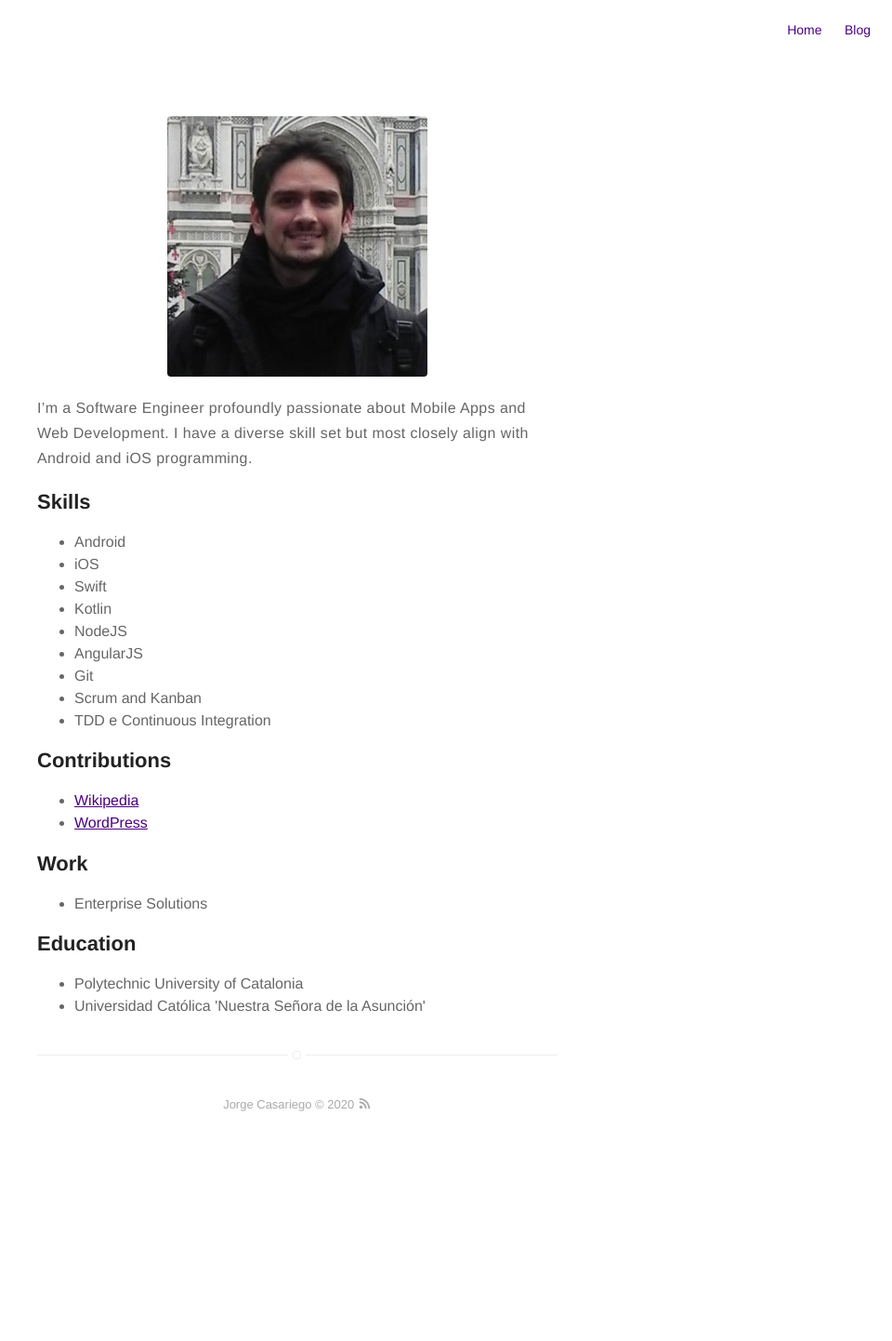
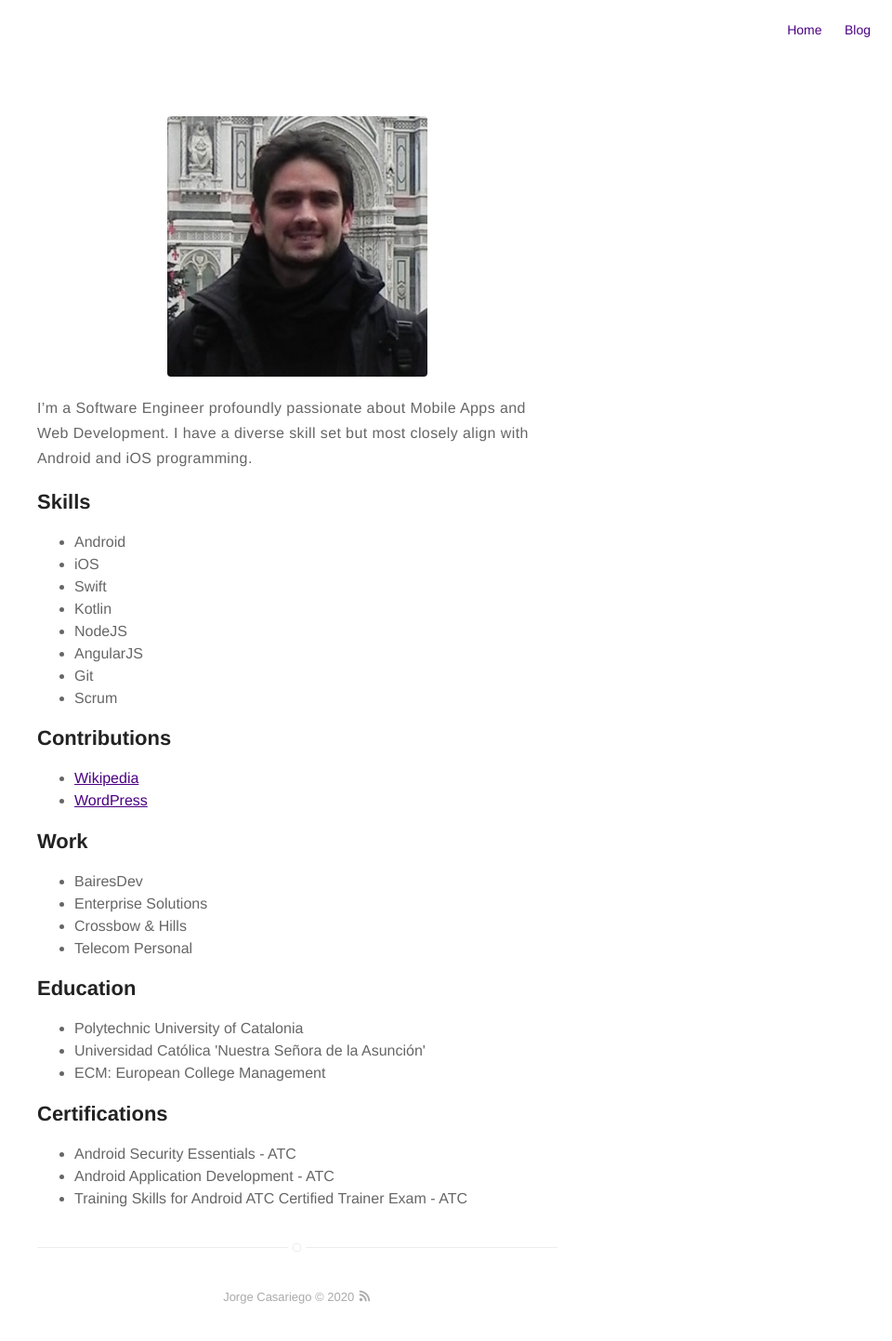
Before and after one commit to jorgecasariego/jorgecasariego.github.io, a Jekyll site: the page built from about.md, in a window 1280 px wide. Shown: the whole page at 93% size, without its empty margins (320-1280 px from the left). Built offline with Jekyll 4.4.1, drawn with Linux system fonts in a browser that asks for light colours; before the commit the page ends 1235 px from its top, so only the background shows below that.

Commit message:
About updated

```diff
--- a/about.md
+++ b/about.md
@@ -17,8 +17,7 @@ I have a diverse skill set but most closely align with Android and iOS programmi
 	<li>NodeJS</li>
 	<li>AngularJS</li>
 	<li>Git</li>
-	<li>Scrum and Kanban</li>
-	<li>TDD e Continuous Integration</li>
+	<li>Scrum</li>
 </ul>
 
 <h2>Contributions</h2>
@@ -31,7 +30,11 @@ I have a diverse skill set but most closely align with Android and iOS programmi
 <h2>Work</h2>
 
 <ul>
+	<li>BairesDev</li>
 	<li>Enterprise Solutions</li>
+	<li>Crossbow & Hills</li>
+	<li>Telecom Personal</li>
+
 </ul>
 
 <h2>Education</h2>
@@ -39,4 +42,13 @@ I have a diverse skill set but most closely align with Android and iOS programmi
 <ul>
 	<li>Polytechnic University of Catalonia</li>
 	<li>Universidad Católica 'Nuestra Señora de la Asunción'</li>
+	<li>ECM: European College Management</li>
 </ul>
+
+<h2>Certifications</h2>
+
+<ul>
+	<li>Android Security Essentials - ATC</li>
+	<li>Android Application Development - ATC</li>
+	<li>Training Skills for Android ATC Certified Trainer Exam - ATC</li>
+</ul>
```
